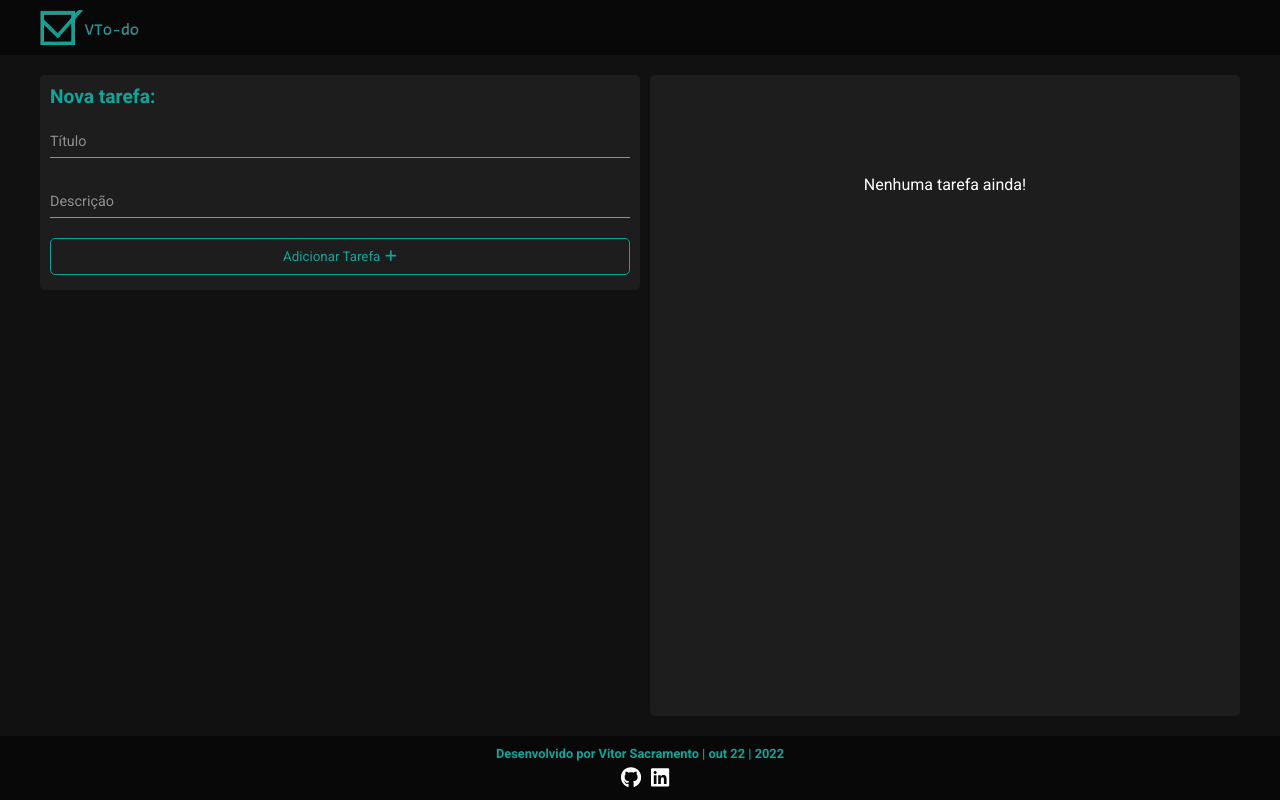
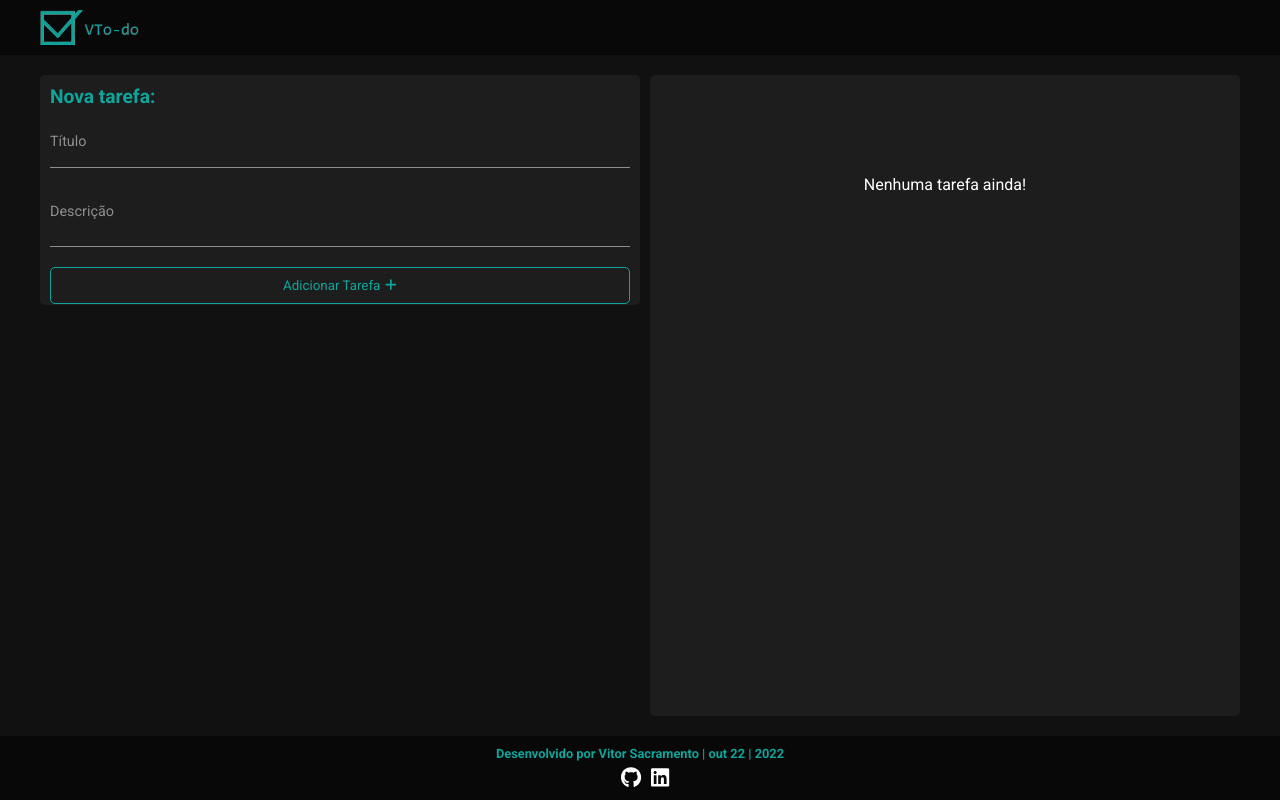
Before and after one commit to vitorsacramento/vto-do-list, a React (Vite) app: page / in a window 1280 px wide. Built offline with nearby package versions, Linux system fonts and the light colour scheme.

Commit message:
Ajustes nos campos titulo e descrição

```diff
--- a/src/components/Footer/styles.css
+++ b/src/components/Footer/styles.css
@@ -27,7 +27,7 @@ footer > h2 {
 
 .social > a:hover {
     transition: .3s all;
-    color: rgba(255, 255, 255, .05);
+    color: rgba(255, 255, 255, .8);
 }
 
 @media screen and (max-width: 600px) {
--- a/src/components/List/index.tsx
+++ b/src/components/List/index.tsx
@@ -14,7 +14,7 @@ export const List = () => {
         setTitle(event.target.value);
     }
 
-    const handleGetDescription = (event: ChangeEvent<HTMLInputElement>) => {
+    const handleGetDescription = (event: ChangeEvent<HTMLTextAreaElement>) => {
         setDescription(event.target.value);
     }
 
@@ -45,13 +45,11 @@ export const List = () => {
                 </div>
 
                 <div className="input-control">
-                    <input
-                        type="text"
-                        className="input-task"
+                    <textarea
                         id="description"
                         placeholder=" "
-                        onChange={handleGetDescription}
-                    />
+                        onChange={handleGetDescription}>
+                    </textarea>
                     <label htmlFor="description">Descrição</label>
                 </div>
 
--- a/src/components/List/styles.css
+++ b/src/components/List/styles.css
@@ -7,7 +7,7 @@
 .insert-task {
     display: flex;
     flex-direction: column;
-    height: 215px;
+    height: 230px;
     padding: var(--margin);
     border-radius: var(--border-radius);
     background-color: var(--background-color-opacity);
@@ -26,7 +26,7 @@
 .input-task {
     width: 100%;
     margin: 20px 0 var(--margin) 0;
-    padding: 10px 0 0 0;
+    padding: 10px 0;
     border: none;
     border-bottom: var(--border-color);
     font-size: var(--text-size);
@@ -35,7 +35,20 @@
     color: var(--secondary-color);
 }
 
-.input-task:focus {
+textarea {
+    width: 100%;
+    margin: 30px 0 var(--margin) 0;
+    border: none;
+    border-bottom: var(--border-color);
+    font-size: var(--text-size);
+    background-color: transparent;
+    text-transform: lowercase;
+    color: var(--secondary-color);
+    resize: none;
+}
+
+.input-task:focus,
+textarea:focus {
     outline: none;
 }
 
@@ -47,10 +60,18 @@
 }
 
 #title:focus+label,
-#title:not(:placeholder-shown)+label,
+#title:not(:placeholder-shown)+label {
+    margin-top: var(--margin);
+    font-size: .8rem;
+    transition: .2s all;
+    color: var(--primary-color);
+    opacity: 1;
+    font-weight: bold;
+}
+
 #description:focus+label,
 #description:not(:placeholder-shown)+label {
-    margin-top: var(--margin);
+    margin-top: 10px;
     font-size: .8rem;
     transition: .2s all;
     color: var(--primary-color);
```
